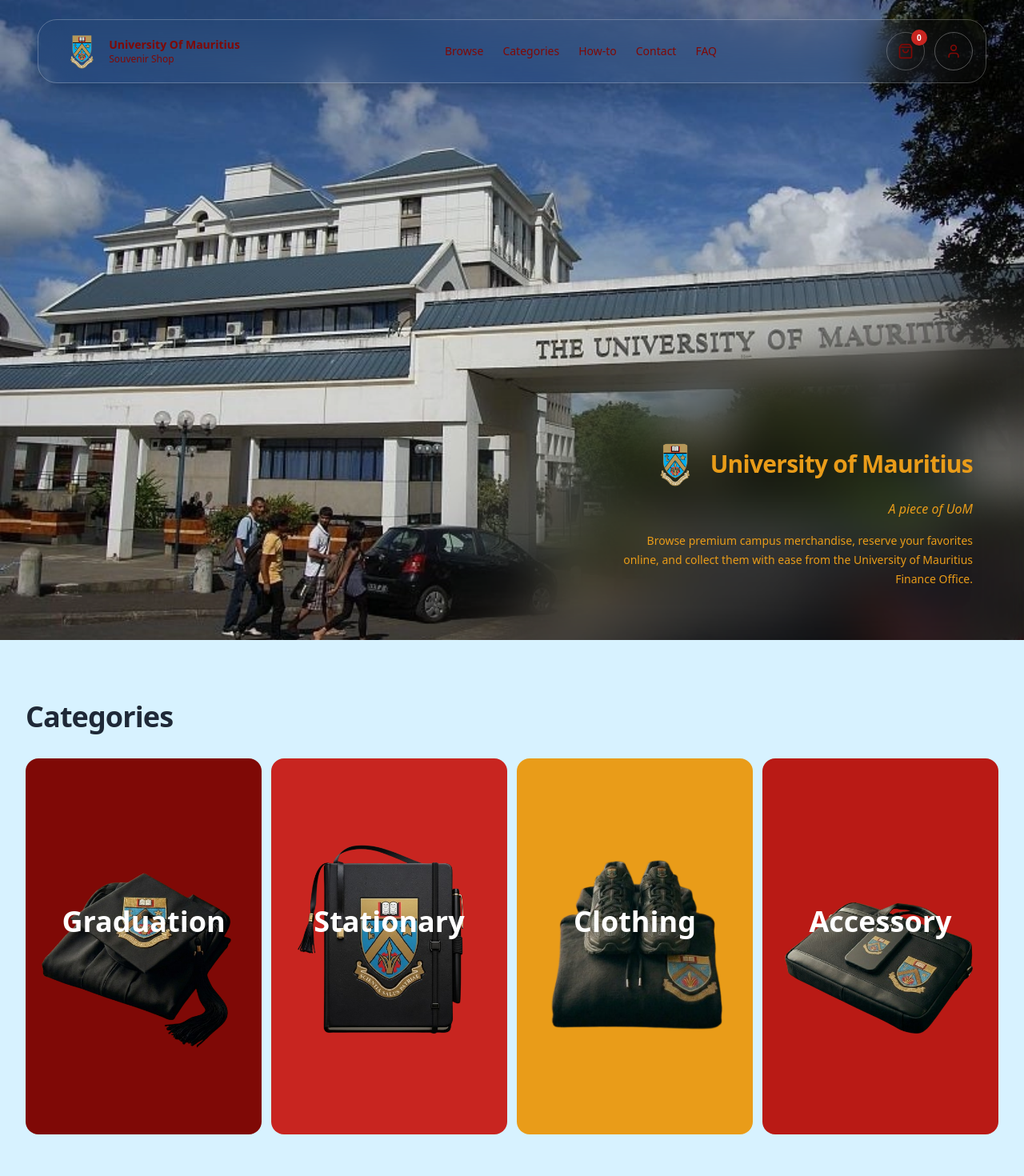
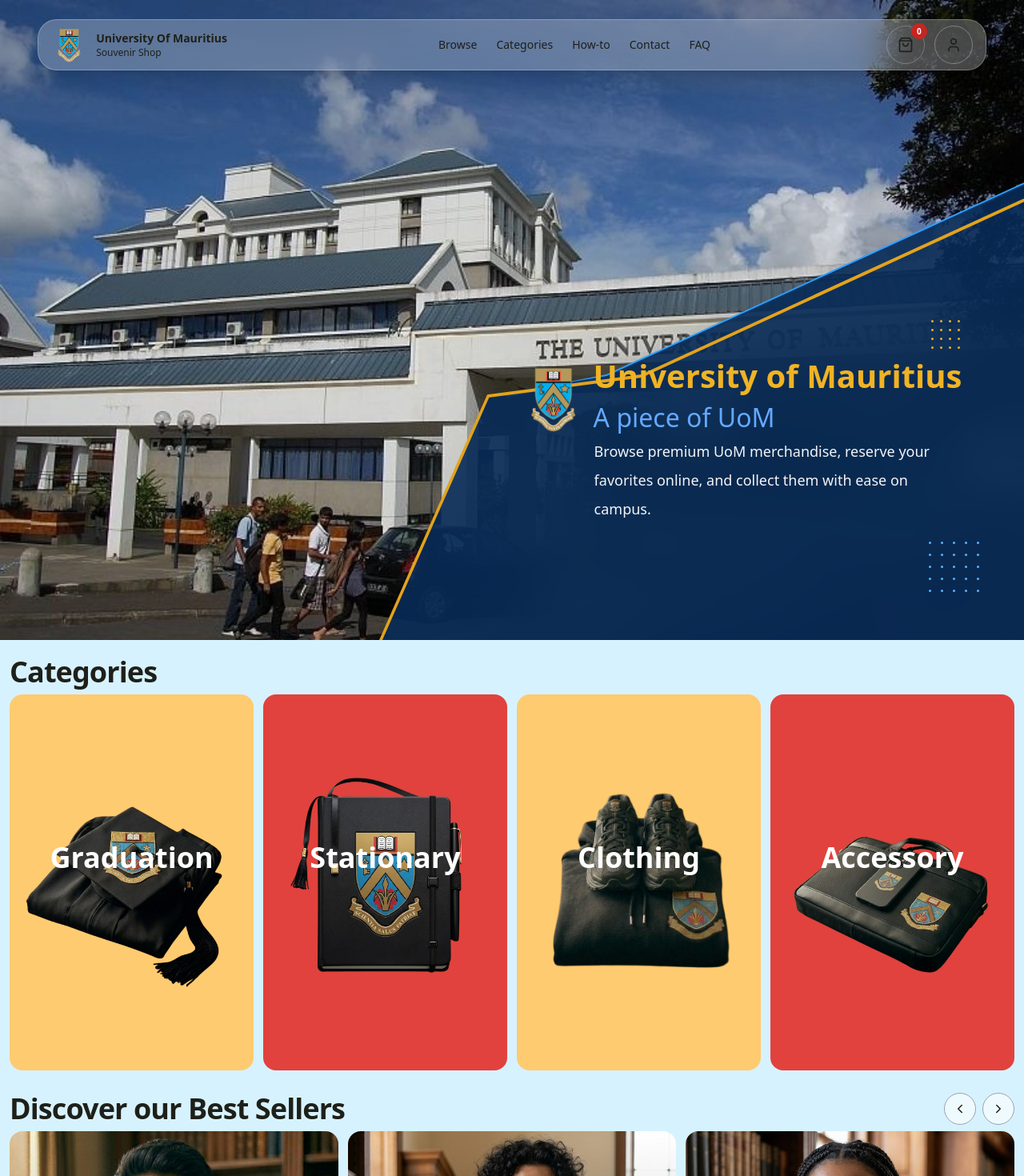
Before and after one commit to SaadLife0105/uom-souvenir-website, a Next.js app: page / in a window 1280 px wide. Shown: the top 1470 px of the page at 80% size. Built offline with nearby package versions, Linux system fonts and the light colour scheme; a web font is replaced by a local one.

Commit message:
color change + hero polygon

```diff
--- a/src/app/globals.css
+++ b/src/app/globals.css
@@ -1,7 +1,7 @@
 @import "tailwindcss";
 
 :root {
-  --background: #0d1f33;
+  --background: #8BDFF9;
   --foreground: #eef3fb;
   --surface: #162c47;
   --surface-soft: #1f3553;
--- a/src/app/page.tsx
+++ b/src/app/page.tsx
@@ -17,8 +17,8 @@
         <Hero />
 
         <div className="bg-[#D7F2FF]">
-          <section id="categories" className="w-full px-4 py-16 md:px-8">
-            <div className="space-y-8">
+          <section id="categories" className="w-full px-2 py-2 md:px-3">
+            <div className="space-y-2">
               <SectionHeader
                 title="Categories"
               />
@@ -39,13 +39,13 @@
 
           <BestSellers />
 
-        <section id="steps" className="mx-auto max-w-7xl px-4 py-16 sm:px-6 lg:px-8">
-          <div className="overflow-hidden rounded-3xl border-2 border-[#C82520] bg-white p-8 shadow-xl sm:p-10">
+        <section id="steps" className="mx-auto max-w-7xl px-2 py-2 sm:px-3 lg:px-4">
+          <div className="overflow-hidden rounded-3xl border-2 border-[#C82520] bg-white p-4 shadow-xl sm:p-6">
             <SectionHeader
               eyebrow="Steps"
               title="Reserve your souvenirs in 3 simple steps."
             />
-            <div className="mt-10 grid gap-6 md:grid-cols-3">
+            <div className="mt-2 grid gap-4 md:grid-cols-3">
               {workflowSteps.map((step) => (
                 <WorkflowStepCard
                   key={step.step}
@@ -58,13 +58,13 @@
           </div>
         </section>
 
-        <section id="faq" className="mx-auto max-w-7xl px-4 py-16 sm:px-6 lg:px-8">
-          <div className="space-y-4 text-left">
+        <section id="faq" className="mx-auto max-w-7xl px-2 py-2 sm:px-3 lg:px-4">
+          <div className="space-y-2 text-left">
             <SectionHeader
                 title="Frequently Asked Questions (FAQ)"
               />
           </div>
-          <div className="mt-10 grid gap-4">
+          <div className="mt-2 grid gap-4">
             <FaqAccordion />
           </div>
         </section>
--- a/src/components/SectionHeader.tsx
+++ b/src/components/SectionHeader.tsx
@@ -22,7 +22,7 @@
           {eyebrow}
         </p>
       ) : null}
-      <h2 className="mt-3 text-3xl font-semibold tracking-tight text-[#1f2937] sm:text-4xl">
+      <h2 className="mt-3 text-3xl font-semibold tracking-tight text-[#1E2019] sm:text-4xl">
         {title}
       </h2>
       {description ? (
--- a/src/components/home/BestSellers.tsx
+++ b/src/components/home/BestSellers.tsx
@@ -17,9 +17,9 @@
   };
 
   return (
-    <section id="best-sellers" className="w-full px-4 py-16 md:px-8">
-      <div className="space-y-8">
-        <div className="flex flex-col gap-8 lg:flex-row lg:items-end lg:justify-between">
+    <section id="best-sellers" className="w-full px-2 py-2 md:px-3">
+      <div className="space-y-2">
+        <div className="flex flex-col gap-2 lg:flex-row lg:items-end lg:justify-between">
           <SectionHeader
             title="Discover our Best Sellers"
             className="max-w-2xl"
@@ -28,14 +28,14 @@
             <button
               onClick={() => scroll("left")}
               aria-label="Scroll left"
-              className="flex h-10 w-10 cursor-pointer items-center justify-center rounded-full border border-gray-400 bg-white/60 text-gray-700 transition hover:bg-white focus-visible:outline-2 focus-visible:outline-offset-2 focus-visible:outline-gray-900"
+              className="flex h-10 w-10 cursor-pointer items-center justify-center rounded-full border border-gray-400 bg-white/60 text-[#1E2019] transition hover:bg-white focus-visible:outline-2 focus-visible:outline-offset-2 focus-visible:outline-gray-900"
             >
               <ChevronLeft size={18} />
             </button>
             <button
               onClick={() => scroll("right")}
               aria-label="Scroll right"
-              className="flex h-10 w-10 cursor-pointer items-center justify-center rounded-full border border-gray-400 bg-white/60 text-gray-700 transition hover:bg-white focus-visible:outline-2 focus-visible:outline-offset-2 focus-visible:outline-gray-900"
+              className="flex h-10 w-10 cursor-pointer items-center justify-center rounded-full border border-gray-400 bg-white/60 text-[#1E2019] transition hover:bg-white focus-visible:outline-2 focus-visible:outline-offset-2 focus-visible:outline-gray-900"
             >
               <ChevronRight size={18} />
             </button>
--- a/src/components/home/CategoryCard.tsx
+++ b/src/components/home/CategoryCard.tsx
@@ -39,7 +39,7 @@
           <h3 className="text-lg sm:text-2xl md:text-4xl font-bold text-white transition-transform duration-300 group-hover:-translate-y-2">
             {title}
           </h3>
-          <span className="pointer-events-none opacity-0 rounded-full border border-white/20 bg-white/40 px-4 sm:px-6 py-2 sm:py-3 text-xs sm:text-sm font-semibold text-[#111827] backdrop-blur-xl transition-all duration-300 group-hover:opacity-100 group-hover:pointer-events-auto">
+          <span className="pointer-events-none opacity-0 rounded-full border border-white/20 bg-white/40 px-4 sm:px-6 py-2 sm:py-3 text-xs sm:text-sm font-semibold text-[#1E2019] backdrop-blur-xl transition-all duration-300 group-hover:opacity-100 group-hover:pointer-events-auto">
             Shop Now
           </span>
         </div>
--- a/src/components/home/FaqAccordion.tsx
+++ b/src/components/home/FaqAccordion.tsx
@@ -40,16 +40,16 @@
             <button
               type="button"
               onClick={() => setOpenIndex(isOpen ? null : index)}
-              className="flex w-full items-center justify-between gap-4 px-6 py-6 text-left text-[#1f2937] transition hover:bg-[#D7F2FF]"
+              className="flex w-full items-center justify-between gap-4 px-6 py-6 text-left text-[#1E2019] transition hover:bg-[#D7F2FF]"
               aria-expanded={isOpen}
             >
-              <span className="text-base font-semibold text-[#1f2937]">{item.question}</span>
+              <span className="text-base font-semibold text-[#1E2019]">{item.question}</span>
               <span className={`inline-flex h-10 w-10 items-center justify-center rounded-full border border-[#C82520] bg-[#E99C19] text-white transition ${isOpen ? "rotate-45" : "rotate-0"}`}>
                 +
               </span>
             </button>
             <div className={`overflow-hidden transition-all duration-300 ${isOpen ? "max-h-96" : "max-h-0"}`}>
-              <div className="px-6 pb-6 text-sm leading-7 text-[#1f2937]">{item.answer}</div>
+              <div className="px-6 pb-6 text-sm leading-7 text-[#1E2019]">{item.answer}</div>
             </div>
           </div>
         );
--- a/src/components/home/Hero.tsx
+++ b/src/components/home/Hero.tsx
@@ -4,37 +4,115 @@
 
 export default function Hero() {
   return (
-    <section id="home" className="relative min-h-screen h-screen overflow-hidden bg-transparent">
-      <div className="absolute inset-0 -z-10">
-        <Image
-          src={heroBackground}
-          alt="Hero background"
-          fill
-          sizes="100vw"
-          className="object-cover"
-          priority
-        />
-      </div>
+    <section
+      id="home"
+      className="relative h-screen min-h-screen overflow-hidden"
+    >
+      {/* Background */}
+      <Image
+        src={heroBackground}
+        alt="Hero Background"
+        fill
+        priority
+        className="object-cover"
+      />
 
-      <div className="absolute inset-0 flex items-end justify-end p-6 sm:p-12 lg:p-16">
-        <div className="flex max-w-md flex-col items-end text-right space-y-4 text-[#E99C19]">
-          <div className="inline-flex items-center gap-4">
-            <div className="relative h-14 w-14 overflow-hidden rounded-full">
-              <Image src={uomLogo} alt="UoM logo" fill sizes="56px" className="object-contain" />
+
+      {/* Right SVG Panel */}
+      <div className="absolute inset-y-0 right-0 w-[68%]">
+
+        <svg
+          viewBox="0 0 1000 800"
+          preserveAspectRatio="none"
+          className="absolute inset-0 h-full w-full"
+        >
+
+          {/* Blue Outline */}
+          <polyline
+            points="
+
+            255,495
+            400,470
+            1000,230
+          "
+            fill="none"
+            stroke="#309ffa"
+            strokeWidth="4"
+          />
+
+          {/* Blue Panel */}
+          <polygon
+            points="
+            1000,200
+            1000,0
+            1000,800
+            0,950
+            230,495
+            400,470
+            1000,230
+          "
+            fill="#072B57"
+            fillOpacity="0.90"
+          />
+
+          {/* Gold Outline */}
+          <polyline
+            points="
+            0,950
+            230,495
+            450,470
+            1000,250
+          "
+            fill="none"
+            stroke="#E3A31D"
+            strokeWidth="4"
+          />
+        </svg>
+
+        {/* Main Content */}
+        <div className="absolute left-[250px] top-[450px] max-w-[600px]">
+
+          <div className="flex items-center gap-5">
+
+            <Image
+              src={uomLogo}
+              alt="Logo"
+              width={62}
+              height={62}
+            />
+
+            <div>
+              <h1 className="text-[40px] font-bold leading-none text-[#F0B323]">
+                University of Mauritius
+              </h1>
+
+              <p className="mt-2 text-[32px] text-[#65A9FF]">
+                A piece of UoM
+              </p>
             </div>
-            <span className="text-2xl font-bold tracking-tight sm:text-3xl">
-              University of Mauritius
-            </span>
+
           </div>
 
-          <p className="text-sm italic sm:text-base">
-            A piece of UoM
+          <p className="absolute left-[83px] text-[18px] leading-9 text-white/95">
+           Browse premium UoM merchandise, reserve your favorites online, and collect them with ease on campus.
           </p>
 
-          <p className="max-w-md text-sm leading-6">
-            Browse premium campus merchandise, reserve your favorites online, and collect them with ease from the University of Mauritius Finance Office.
-          </p>
         </div>
+
+        {/* Yellow dots */}
+        <div className="absolute top-100 right-20 grid grid-cols-4 gap-2">
+          {[...Array(16)].map((_, i) => (
+            <div key={i} className="h-[3px] w-[3px] rounded-full bg-[#F0B323]" />
+          ))}
+        </div>
+
+        {/* Blue dots */}
+        <div className="absolute bottom-15 right-14 grid grid-cols-5 gap-3">
+          {[...Array(25)].map((_, i) => (
+            <div key={i} className="h-[3px] w-[3px] rounded-full bg-[#5AB5FF]" />
+          ))}
+        </div>
+
       </div>
     </section>
   );
--- a/src/components/layout/Navbar.tsx
+++ b/src/components/layout/Navbar.tsx
@@ -12,7 +12,7 @@
 const IconButton = ({ label, icon }: { label: string; icon: ReactNode }) => (
   <button
     type="button"
-    className="inline-flex h-12 w-12 items-center justify-center rounded-full border border-white/30 bg-transparent text-[#7F0906] transition hover:bg-[#E99C19] hover:text-white"
+    className="inline-flex h-12 w-12 items-center justify-center rounded-full border border-white/30 bg-transparent text-[#1E2019] transition hover:bg-[#E99C19] hover:text-white"
   >
     <span className="sr-only">{label}</span>
     {icon}
@@ -70,7 +70,7 @@
 
   return (
     <header className="fixed inset-x-0 top-6 z-50 px-4 bg-transparent">
-      <div className="mx-auto flex h-20 w-[95%] max-w-7xl items-center gap-4 rounded-3xl border border-white/25 bg-transparent px-4 shadow-xl backdrop-blur-xl flex-wrap md:flex-nowrap">
+      <div className="mx-auto flex h-16 w-[95%] max-w-7xl items-center gap-4 rounded-3xl border border-white/25 bg-white/25 px-4 shadow-xl backdrop-blur-xl flex-wrap md:flex-nowrap">
         {/* Mobile Menu Button */}
         <button
           type="button"
@@ -79,14 +79,14 @@
           aria-label="Toggle menu"
         >
           {isOpen ? (
-            <X className="h-6 w-6 text-[#7F0906]" />
+            <X className="h-6 w-6 text-[#1E2019]" />
           ) : (
-            <Menu className="h-6 w-6 text-[#7F0906]" />
+            <Menu className="h-6 w-6 text-[#1E2019]" />
           )}
         </button>
 
         {/* Logo */}
-        <a href="#home" className="flex items-center gap-3 rounded-3xl bg-transparent px-4 py-3 text-[#7F0906] transition hover:text-[#C82520]" onClick={() => setIsOpen(false)}>
+        <a href="#home" className="flex items-center gap-3 rounded-3xl bg-transparent pl-0 pr-4 py-2 text-[#1E2019] transition hover:text-[#C82520]" onClick={() => setIsOpen(false)}>
           <div className="flex h-11 w-11 items-center justify-center">
             <Image
               src={uomLogo}
@@ -97,14 +97,14 @@
             />
           </div>
           <div className="hidden min-w-[12rem] flex-col sm:flex">
-            <span className="text-sm font-semibold text-[#7F0906]">University Of Mauritius</span>
-            <span className="text-xs text-[#7F0906] text-opacity-80">Souvenir Shop</span>
+            <span className="text-sm font-semibold text-[#1E2019]">University Of Mauritius</span>
+            <span className="text-xs text-[#1E2019] text-opacity-80">Souvenir Shop</span>
           </div>
         </a>
 
         {/* Desktop Navigation */}
         <div className="hidden flex-1 justify-center md:flex">
-          <nav className="flex items-center gap-6 text-sm font-medium text-[#7F0906]">
+          <nav className="flex items-center gap-6 text-sm font-medium text-[#1E2019]">
             {navLinks.map((link) => (
               <a key={link.href} href={link.href} className="transition hover:text-[#C82520]">
                 {link.label}
@@ -117,24 +117,24 @@
         <div className="ml-auto flex items-center gap-3 md:flex">
           <a
             href="/cart"
-            className={`relative inline-flex h-12 w-12 items-center justify-center rounded-full border border-white/25 bg-transparent text-[#7F0906] transition hover:bg-[#E99C19] hover:text-white ${
+            className={`relative inline-flex h-12 w-12 items-center justify-center rounded-full border border-white/25 bg-transparent text-[#1E2019] transition hover:bg-[#E99C19] hover:text-white ${
               isCartPage ? "border-[#C82520] text-white" : ""
             }`}
             aria-label="Cart"
             onClick={() => setIsOpen(false)}
           >
-            <ShoppingBag className="h-5 w-5 text-[#7F0906]" />
+            <ShoppingBag className="h-5 w-5 text-[#1E2019]" />
             <span className="absolute -right-1 -top-1 flex h-5 min-w-[1.25rem] items-center justify-center rounded-full bg-[#C82520] px-1.5 text-[10px] font-semibold text-white">
               {cartQuantity}
             </span>
           </a>
-          <IconButton label="Account" icon={<User className="h-5 w-5 text-[#7F0906]" />} />
+          <IconButton label="Account" icon={<User className="h-5 w-5 text-[#1E2019]" />} />
         </div>
       </div>
 
       {/* Mobile Navigation Dropdown - Smooth Expansion */}
       <nav
-        className={`block md:hidden absolute top-24 left-4 right-4 w-[calc(100%-2rem)] bg-white/10 border border-white/25 rounded-2xl backdrop-blur-xl shadow-xl overflow-hidden transition-all duration-300 ease-out ${
+        className={`block md:hidden absolute top-20 left-4 right-4 w-[calc(100%-2rem)] bg-white/10 border border-white/25 rounded-2xl backdrop-blur-xl shadow-xl overflow-hidden transition-all duration-300 ease-out ${
           isOpen ? 'max-h-96 opacity-100' : 'max-h-0 opacity-0 pointer-events-none'
         }`}
       >
@@ -143,7 +143,7 @@
             <a
               key={link.href}
               href={link.href}
-              className="block px-4 py-3 text-sm font-medium text-[#7F0906] transition hover:text-[#C82520] hover:bg-white/10 rounded-lg"
+              className="block px-4 py-3 text-sm font-medium text-[#1E2019] transition hover:text-[#C82520] hover:bg-white/10 rounded-lg"
               onClick={() => setIsOpen(false)}
             >
               {link.label}
```
Also changed, not shown: src/data/store-data.ts (+4 -4 lines), src/app/images/images (1).jpg (added).
